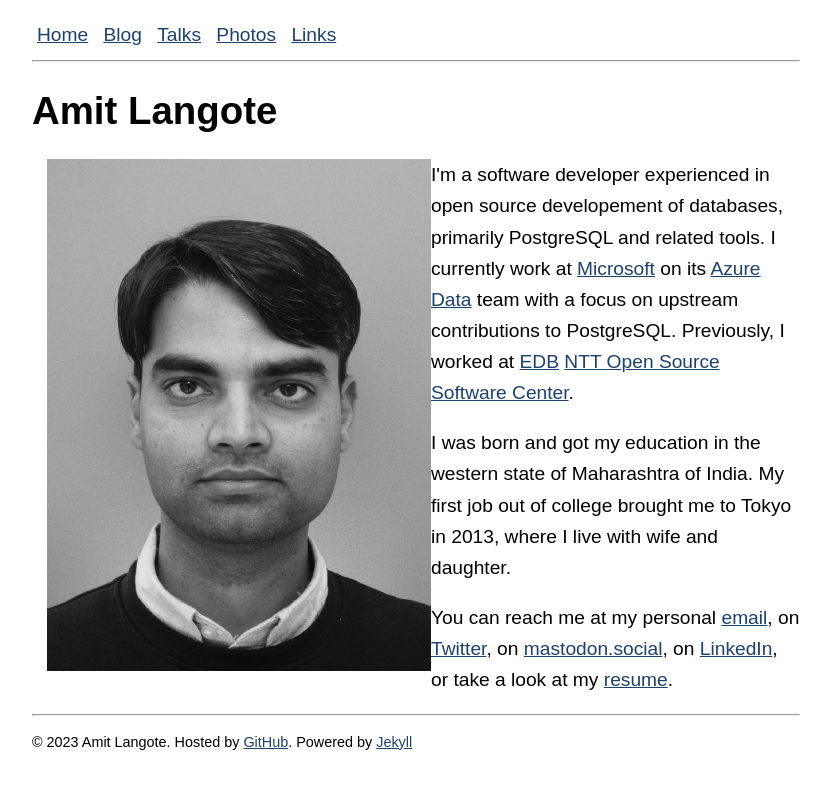
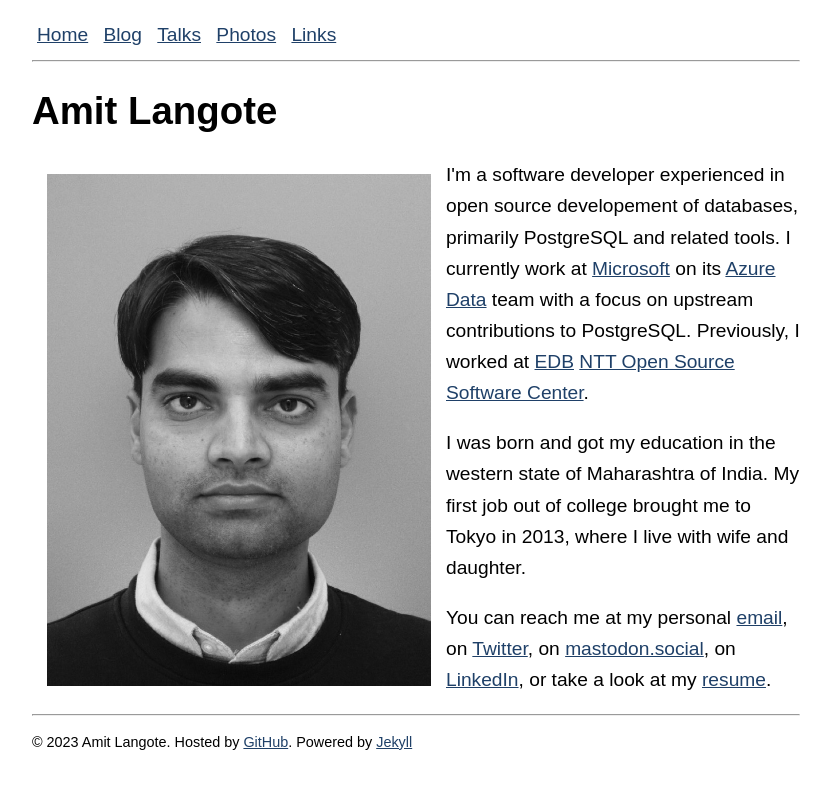
Before and after one commit to amitlan/website, a Jekyll site: the page built from index.md, in a window 1280 px wide. Shown: the top 789 px of the page, without its empty margins (224-1055 px from the left). Built offline with Jekyll 4.4.1, drawn with Linux system fonts in a browser that asks for light colours.

Commit message:
Update global.css

```diff
--- a/styles/global.css
+++ b/styles/global.css
@@ -35,5 +35,5 @@ img {
 
 #left {
 	float: left;
-	margin: 0 0 0 15px;
+	margin: 15px 15px 15px 15px;
 }
```
